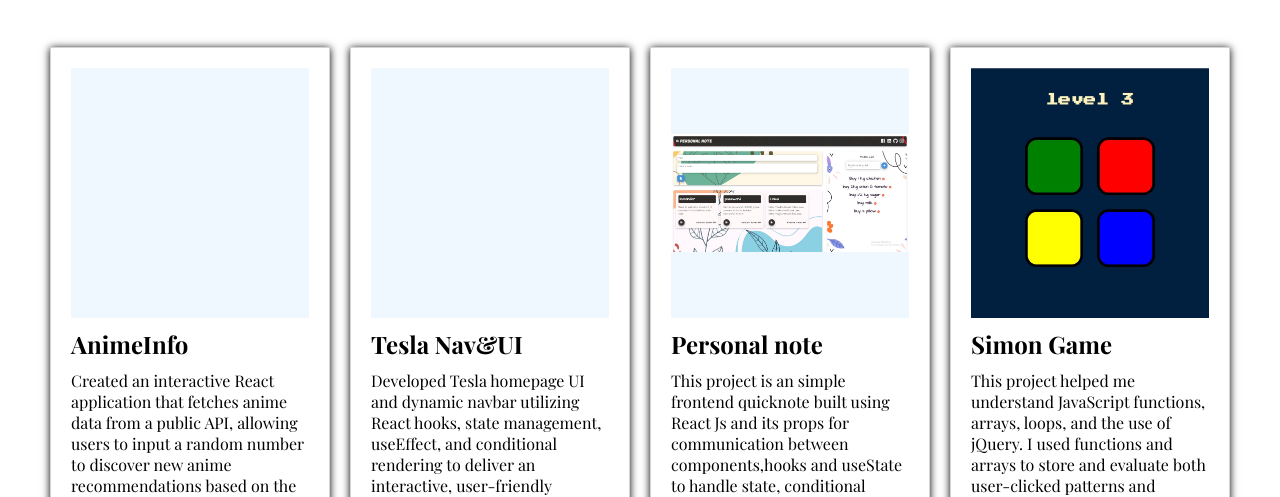
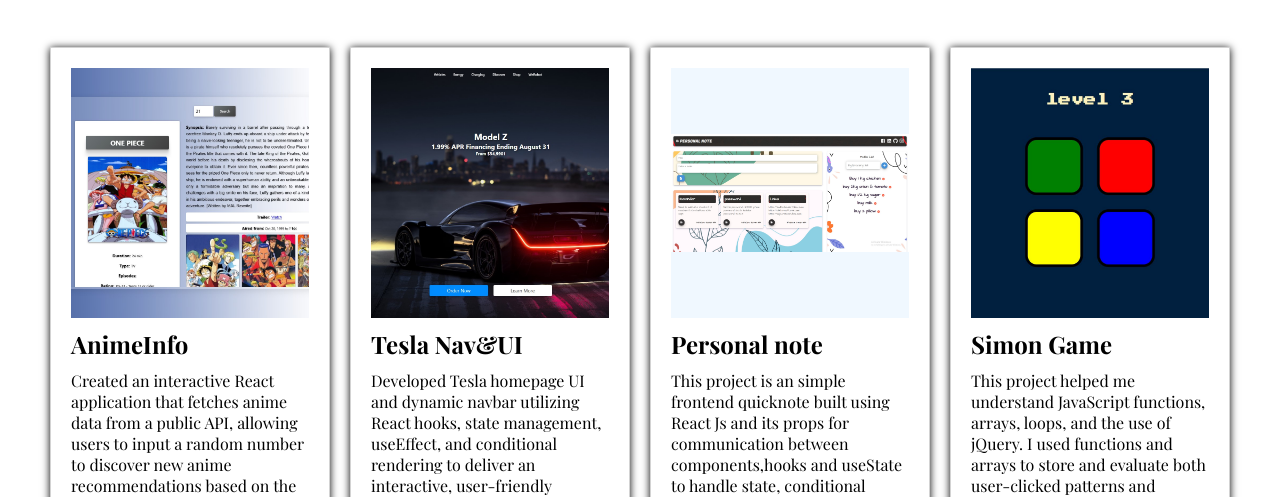
Before and after one commit to Praveenzoro/Portfolio, a plain HTML site: page index.html in a window 1280 px wide. Shown: the part 303-800 px from the top of the page. Drawn offline with nearby package versions, Linux system fonts and the light colour scheme; a web font is replaced by a local one.

Commit message:
Update css

```diff
--- a/index.html
+++ b/index.html
@@ -112,6 +112,12 @@ background-image: url(./blog2.JPG);
 }
 .c6{
 background-image: url(./Db.JPG);
+}
+.ctes{
+  background-image: url(./Tesel.JPG);
+}
+.cani{
+  background-image: url(./Ani.JPG);
 }
 .Nav{
   display: flex;
```
